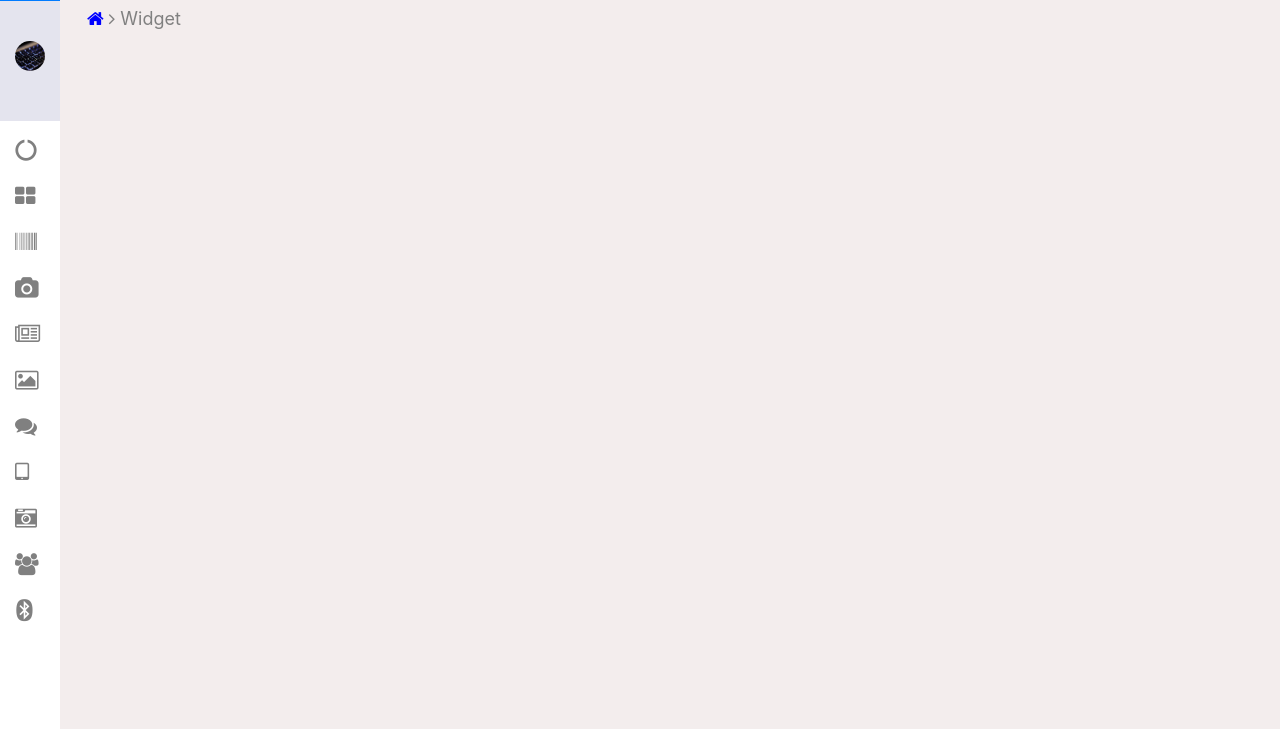
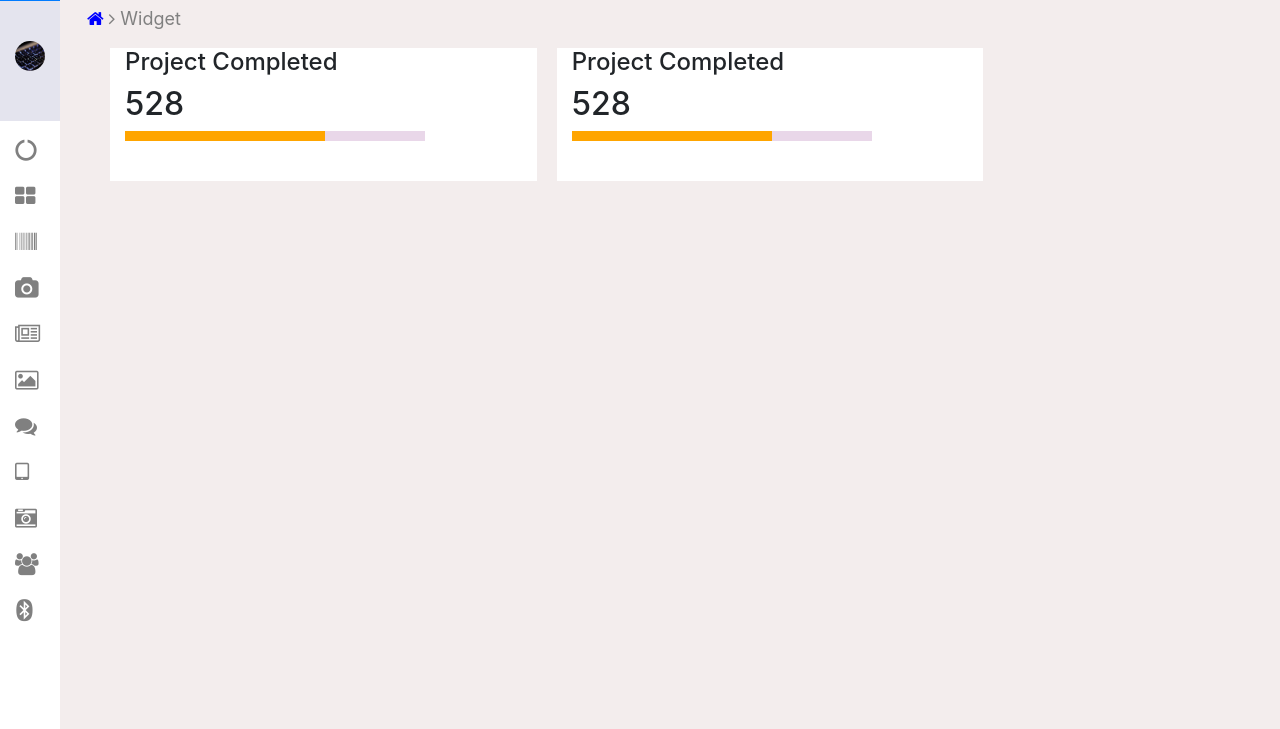
Before and after one commit to Teewai57/Second-dashboard, a plain HTML site: page index.html in a window 1280 px wide. Shown: the part 143-872 px from the top of the page. Drawn offline with nearby package versions, Linux system fonts and the light colour scheme.

Commit message:
first commit

```diff
--- a/index.html
+++ b/index.html
@@ -72,8 +72,34 @@
             </div>
             <div class="col-md-12" style="background-color: rgb(243, 237, 237); width: 1439.1px; height: 800px; margin-left: 60px;position: absolute; top: 72px;">
                 <h1 style="padding-top: 20px; padding-left: 10px;">Widget</h1>
-                <p style="color: grey; font-size: 18px; margin-left: 12px;" ><i class="fa fa-home" aria-hidden="true" style="color: blue;"></i> <i class="fa fa-angle-right" aria-hidden="true"></i> Widget</p>
+                <p style="color: grey; font-size: 18px; margin-left: 12px;" ><i class="fa fa-home" aria-hidden="true"
+                    style="color: blue;"></i> <i class="fa fa-angle-right" aria-hidden="true"></i> Widget
+                </p>
 
+                    <div class="row">
+                        <div class="col-md-4" style="background-color: white; margin-left: 50px;">
+                            <h4>Project Completed</h4>
+                            <h2>528</h2>
+                            <div style="display: flex; padding-bottom: 40px;">
+                                <div style="width: 200px; height: 10px; background-color: orange;"></div>
+                                <div style="width: 100px; height: 10px; background-color: rgb(233, 215, 233);"></div>
+                            </div>
+
+
+                        </div>
+                        <div class="col-md-4" style="background-color: white; margin-left: 20px;">
+                            <h4>Project Completed</h4>
+                            <h2>528</h2>
+                            <div style="display: flex; padding-bottom: 40px;">
+                                <div style="width: 200px; height: 10px; background-color: orange;"></div>
+                                <div style="width: 100px; height: 10px; background-color: rgb(233, 215, 233);"></div>
+                            </div>
+                        </div>
+                        <div class="col-md-4" style="background-color: white; margin-left: 20x;">
+
+                        </div>
+
+                    </div>
 
             </div>
         </div>
```
